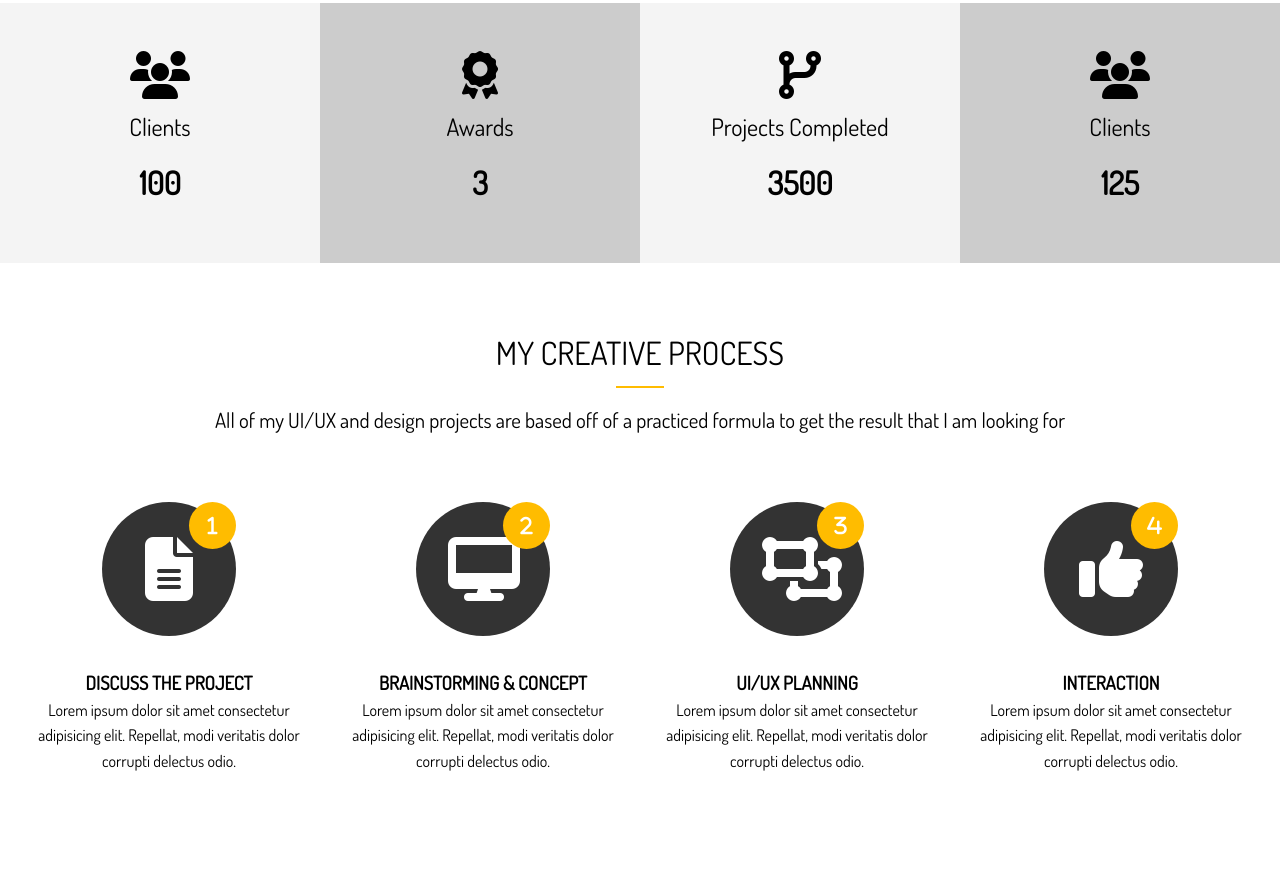
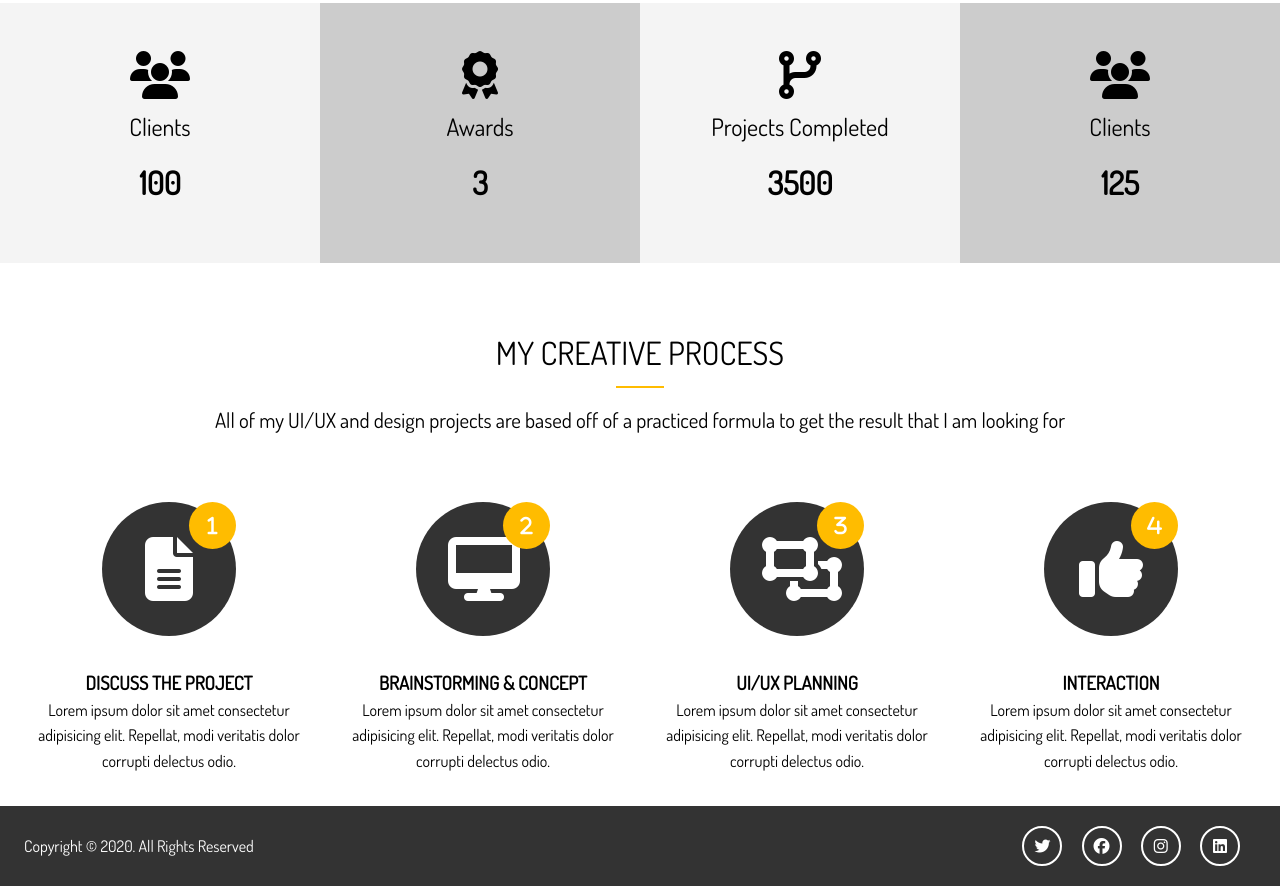
Before and after one commit to AlexDanicic/Portfolio-Website-With-SASS-Project, a website: page dist/index.html in a window 1280 px wide. Shown: the part 1222-2108 px from the top of the page. Before the commit the page ends 2028 px from the top, so only its background shows below. Drawn offline with Linux system fonts and the light colour scheme.

Commit message:
main page and footer finished

```diff
--- a/scss/_config.scss
+++ b/scss/_config.scss
@@ -5,3 +5,14 @@ $light-color: #f4f4f4;
 $medium-color: #ccc;
 $dark-color: #333;
 $bg-image: url('../img/showcase.jpg');
+
+// set text color
+@function set-text-color($color) {
+    @if(lightness($color) > 50) {
+        @return #000;
+    }
+
+    @else {
+        @return #fff;
+    }
+}
--- a/scss/main.scss
+++ b/scss/main.scss
@@ -165,6 +165,7 @@ img {
                 right: 0;
                 font-size: 20px;
                 background: $main-color;
+                color: set-text-color($main-color);
                 border-radius: 50%;
                 height: 15px;
                 width: 15px;
@@ -177,7 +178,7 @@ img {
             &-icon {
                 border-radius: 50%;
                 background: $dark-color;
-                color: #fff;
+                color: set-text-color($dark-color);
                 padding: 2rem;
                 width: 70px;
                 height: 70px;
@@ -192,9 +193,11 @@ img {
                     width: 90px;
                     height: 90px;
                     line-height: 90px;
+                    cursor: pointer;
 
                     .process-step {
                         background: $dark-color;
+                        color: set-text-color($dark-color);
                     }
 
                 }
@@ -204,3 +207,34 @@ img {
         }
     }
 }
+
+// footer
+#main-footer {
+    background: $dark-color;
+    color: #fff;
+    height: 5rem;
+
+    .footer-content {
+        display: flex;
+        justify-content: space-between;
+        height: 5rem;
+        align-items: center;
+
+        .social .fab {
+            margin-right: 1rem;
+            border: 2px solid #fff;
+            border-radius: 50%;
+            height: 20px;
+            width: 20px;
+            line-height: 20px;
+            text-align: center;
+            padding: 0.5rem;
+
+            // social icon hover
+            &:hover {
+                background: $main-color;
+                cursor: pointer;
+            }
+        }
+    }
+}
```
Also changed, not shown: dist/css/main.css, dist/index.html.
